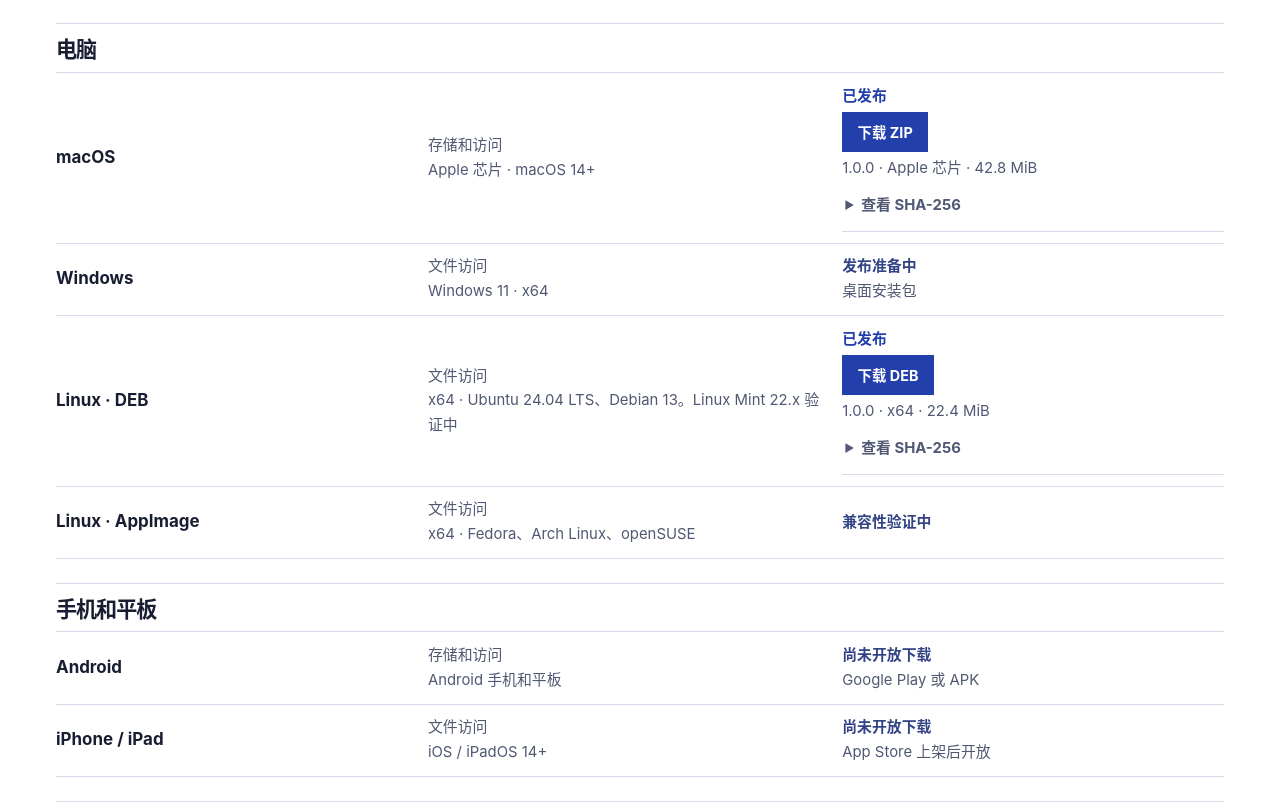
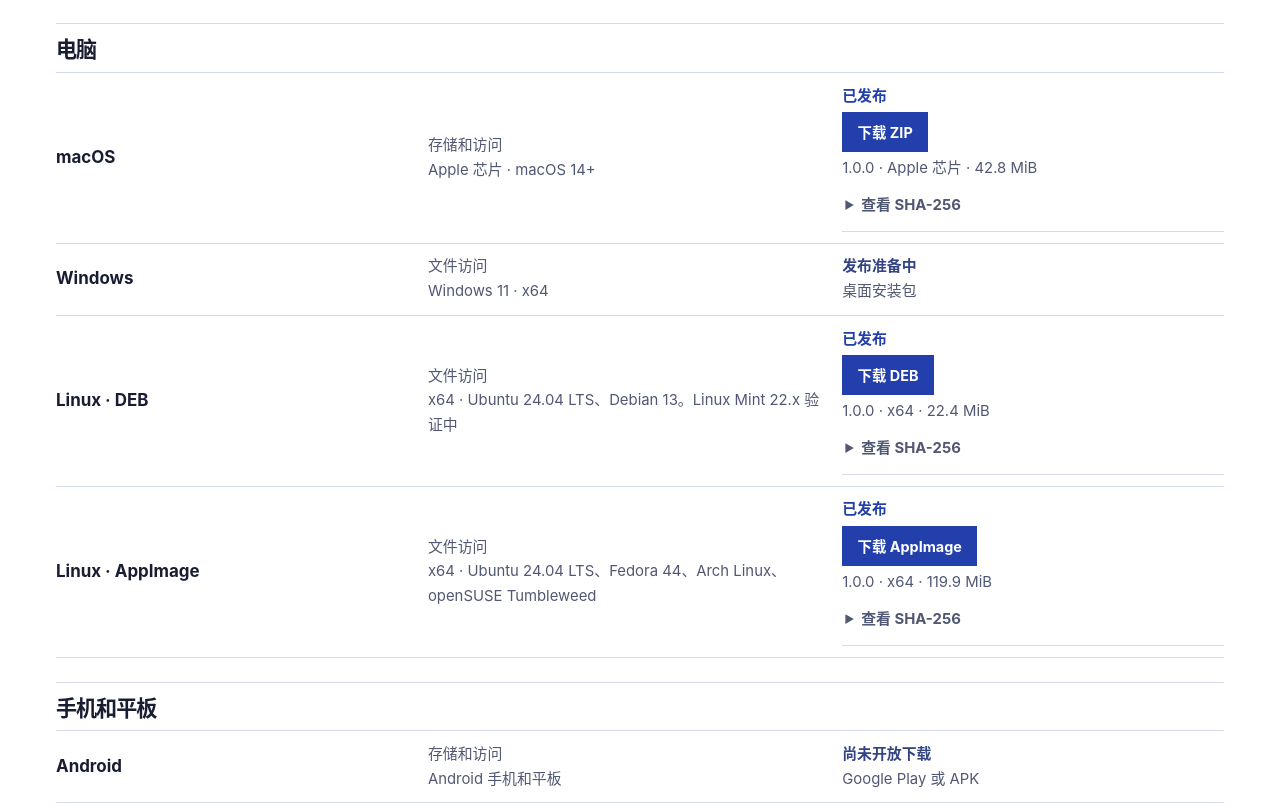
Before and after one commit to Longdabo/nasfilem-site, a plain HTML site: page download/index.html in a window 1280 px wide. Shown: the part 245-1056 px from the top of the page. Drawn offline with Linux system fonts and the light colour scheme.

Commit message:
Publish the BeaverNAS Linux AppImage download

```diff
--- a/assets/releases.js
+++ b/assets/releases.js
@@ -16,5 +16,13 @@ window.beaverNasReleases = {
       "details": "1.0.0 · x64 · 22.4 MiB",
       "sha256": "9b0d0b4378f76c0c6bd86edd332aef498777eb3e4401ad976b5704759873f08b"
     }
+  ],
+  "linux-appimage": [
+    {
+      "label": "下载 AppImage",
+      "url": "https://github.com/Longdabo/nasfilem-site/releases/download/v1.0.0/BeaverNAS-Linux-x86_64.AppImage",
+      "details": "1.0.0 · x64 · 119.9 MiB",
+      "sha256": "d71d63f3bddad7506faad4a98d3c372091c99bec63664837eb9b6ee61159baa6"
+    }
   ]
 };
--- a/download/index.html
+++ b/download/index.html
@@ -28,7 +28,7 @@
     <article class="download-row" data-platform="mac"><h3>macOS</h3><p><span>存储和访问</span>Apple 芯片 · macOS 14+</p><div class="download-links"><span class="release-status" data-status>测试中</span><div data-download>正式版通过公证后提供 DMG</div></div></article>
     <article class="download-row" data-platform="windows"><h3>Windows</h3><p><span>文件访问</span>Windows 11 · x64</p><div class="download-links"><span class="release-status" data-status>发布准备中</span><div data-download>桌面安装包</div></div></article>
     <article class="download-row" data-platform="linux-deb"><h3>Linux · DEB</h3><p><span>文件访问</span>x64 · Ubuntu 24.04 LTS、Debian 13。Linux Mint 22.x 验证中</p><div class="download-links"><span class="release-status" data-status>兼容性验证中</span><div data-download></div></div></article>
-    <article class="download-row" data-platform="linux-appimage"><h3>Linux · AppImage</h3><p><span>文件访问</span>x64 · Fedora、Arch Linux、openSUSE</p><div class="download-links"><span class="release-status" data-status>兼容性验证中</span><div data-download></div></div></article>
+    <article class="download-row" data-platform="linux-appimage"><h3>Linux · AppImage</h3><p><span>文件访问</span>x64 · Ubuntu 24.04 LTS、Fedora 44、Arch Linux、openSUSE Tumbleweed</p><div class="download-links"><span class="release-status" data-status>发布准备中</span><div data-download></div></div></article>
   </section>
   <section class="download-group" aria-labelledby="mobile-title">
     <h2 id="mobile-title">手机和平板</h2>
```
